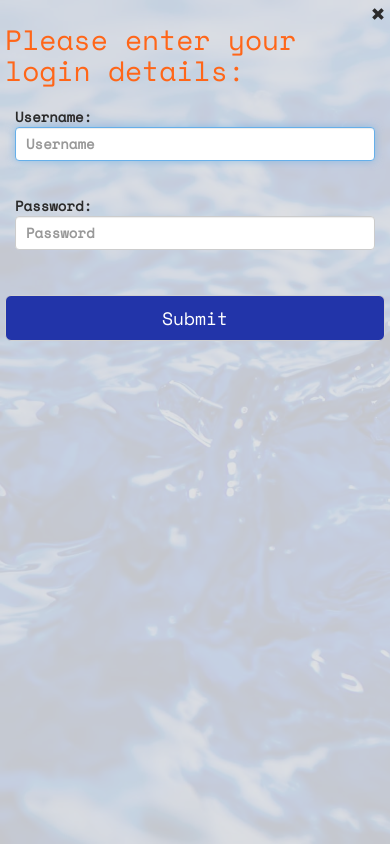
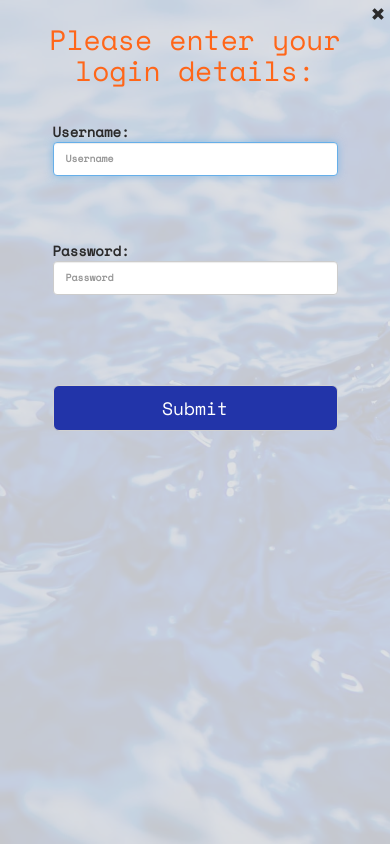
Before and after one commit to mthorning/stack-design, a PHP site: page /clientLogin.php in a window 390 px wide. Run offline with PHP 8.4, Linux system fonts and the light colour scheme.

Commit message:
final tweaks, ready for testing again

```diff
--- a/clientLogin.php
+++ b/clientLogin.php
@@ -121,18 +121,25 @@ ob_start();
     </div>
 
     <form action="" method="post" class="form-inline">
-        <div class="form-group">
+        <div class="row">
+            <div class="col-md-6 form-group">
                 <label for="username">Username:
                     <input autofocus class="form-control" type="text" id="username" name="username" placeholder="Username">
                 </label>
             </div>
-        <div class="form-group">
+            <div class="col-md-6 form-group">
                 <label for="password">Password:
                     <input class="form-control" type="password" name="password" placeholder="Password">
                 </label>
             </div>
+        </div>
             <br />
-        <input type="submit" class="btn btn-lg btn-custom pull-right">
+            <br />
+        <div class="row">
+            <div class="col-md-offset-9 col-md-2 btn-align">
+                <input type="submit" class="btn btn-lg btn-custom">
+            </div>
+        </div>
     </form>
 </div>
 
--- a/components/contactPopup.php
+++ b/components/contactPopup.php
@@ -17,11 +17,11 @@
             <form action="modules/enquiry.php" method="post">
                 <div class="form-group">
                     <label for="name">Name:</label>
-                    <input class="form-control" type="text" id="name" name="name" placeholder="Name" value="<?php echo $formName; ?>">
+                    <input autofocus class="form-control" type="text" id="name" name="name" placeholder="Name" value="<?php echo $formName; ?>">
                     <label for="email">Email:</label>
                     <input class="form-control" type="email" id="email" name="email" placeholder="Email address" value="<?php echo $formEmail; ?>">
                     <label for="subject">Subject:</label>
-                    <input class="form-control" type="text" id="subject" name="subject" placeholder="What is the subject of your message?" value="<?php echo $formSubject; ?>">
+                    <input class="form-control" type="text" id="subject" name="subject" placeholder="Subject?" value="<?php echo $formSubject; ?>">
                     <label for="comment">Message:</label>
                     <textarea class="form-control" name="comment" id="comment" rows="5" placeholder="What is your message?"><?php echo $formMessage; ?></textarea>
                     <input type="submit" class="btn btn-custom">
--- a/css/style.css
+++ b/css/style.css
@@ -7,10 +7,21 @@ body {
     text-decoration: none; }
   body p {
     text-indent: 30px; }
-  body p,
+    @media screen and (max-width: 480px) {
+      body p {
+        text-indent: 0; } }
   body li {
     font-size: 1.1em;
     text-align: justify; }
+  body p,
+  body .form-control {
+    font-size: 1.1em;
+    text-align: justify; }
+    @media screen and (max-width: 480px) {
+      body p,
+      body .form-control {
+        font-size: .7em;
+        text-align: left; } }
   body .black {
     background: #000;
     background-size: cover;
@@ -110,6 +121,9 @@ nav #logOutBtnDiv {
   top: 0;
   width: 100%;
   z-index: 2001; }
+  @media screen and (max-width: 480px) {
+    .popUpContainer {
+      padding: 0; } }
   .popUpContainer .formClose {
     float: right; }
     .popUpContainer .formClose:hover {
@@ -133,12 +147,15 @@ nav #logOutBtnDiv {
         width: 100%; } }
     .popUpContainer .popUpFormContainer #successMessage {
       border: 0;
+      cursor: pointer;
       height: 100%;
       left: 0;
       padding: -14px;
       position: absolute;
       top: 0;
       width: 100%; }
+      .popUpContainer .popUpFormContainer #successMessage h3 {
+        text-align: center; }
       .popUpContainer .popUpFormContainer #successMessage #alertContainer {
         align-items: center;
         display: flex;
@@ -201,25 +218,27 @@ nav #logOutBtnDiv {
   @media screen and (max-width: 480px) {
     #clientLoginPage .standardContainer {
       margin-top: 0;
-      min-height: 100vh; } }
+      min-height: 100vh; }
+      #clientLoginPage .standardContainer h1 {
+        text-align: center; } }
+  #clientLoginPage .standardContainer .btn-align {
+    text-align: right; }
+    @media screen and (max-width: 768px) {
+      #clientLoginPage .standardContainer .btn-align {
+        text-align: center; } }
   #clientLoginPage .standardContainer a {
     color: #2b2b2b; }
+  #clientLoginPage .standardContainer form .form-group {
+    text-align: center; }
+    #clientLoginPage .standardContainer form .form-group > label {
+      text-align: left;
+      margin: 25px auto; }
   #clientLoginPage .standardContainer .alert {
     margin: 20px auto;
     width: 75%; }
     @media screen and (max-width: 480px) {
       #clientLoginPage .standardContainer .alert {
         width: 100%; } }
-  #clientLoginPage .standardContainer form {
-    margin: auto;
-    width: 75%; }
-    @media screen and (max-width: 1200px) {
-      #clientLoginPage .standardContainer form {
-        width: 100%; } }
-    #clientLoginPage .standardContainer form label,
-    #clientLoginPage .standardContainer form input {
-      margin: auto;
-      padding: 10px; }
 
 .basicPageTemplate {
   background: url("../img/stackPattern.jpg") no-repeat;
@@ -257,18 +276,18 @@ nav #logOutBtnDiv {
           border-top: 1px dotted #636363; }
 
 .standardContainer {
+  margin: 90px auto 30px;
+  max-width: 1000px;
   min-width: 755px;
   background-color: rgba(219, 221, 224, 0.9);
   border-radius: 15px;
   box-shadow: 5px 5px 8px #222;
-  float: none;
   padding: 30px;
-  width: 75%;
-  margin: 90px auto 30px; }
+  width: 75%; }
   @media screen and (max-width: 480px) {
     .standardContainer {
-      min-height: 100vh;
-      margin: 50px auto 0; } }
+      margin: 50px auto 0;
+      min-height: 100vh; } }
   @media screen and (max-width: 768px) {
     .standardContainer {
       min-width: 0; } }
@@ -278,8 +297,8 @@ nav #logOutBtnDiv {
       padding: 10px; } }
   @media screen and (max-width: 768px) {
     .standardContainer {
-      padding: 10px;
-      width: 90vw; } }
+      padding: 15px;
+      width: 85%; } }
   @media screen and (max-width: 480px) {
     .standardContainer {
       padding: 5px;
@@ -287,11 +306,16 @@ nav #logOutBtnDiv {
   .standardContainer .btn-custom,
   .standardContainer .form-group > label {
     margin: 30px; }
-    @media screen and (max-width: 768px) {
+    @media screen and (max-width: 480px) {
       .standardContainer .btn-custom,
       .standardContainer .form-group > label {
         margin: 10px auto;
         width: 100%; } }
+    @media screen and (max-width: 768px) {
+      .standardContainer .btn-custom,
+      .standardContainer .form-group > label {
+        width: 75%;
+        max-width: 350px; } }
 
 .footer-html {
   box-sizing: border-box;
--- a/sass/modules/_mixins.scss
+++ b/sass/modules/_mixins.scss
@@ -18,8 +18,8 @@
     padding: 10px;
   }
   @include sm {
-    padding: 10px;
-    width: 90vw;
+    padding: 15px;
+    width: 85%;
   }
   @include xs {
     padding: 5px;
@@ -29,7 +29,6 @@
   background-color: rgba(219, 221, 224, .9);
   border-radius: 15px;
   box-shadow: 5px 5px 8px $dark-grey;
-  float: none;
   padding: 30px;
   width: 75%;
 }
--- a/sass/pages/_base.scss
+++ b/sass/pages/_base.scss
@@ -11,11 +11,23 @@ body {
   }
 
   p {
+    @include xs {
+      text-indent: 0;
+    }
     text-indent: 30px;
   }
 
+  li {
+    font-size: 1.1em;
+    text-align: justify;
+  }
+
   p,
-  li {
+  .form-control {
+    @include xs {
+      font-size: .7em;
+      text-align: left;
+    }
     font-size: 1.1em;
     text-align: justify;
   }
--- a/sass/pages/_basicPageTemplate.scss
+++ b/sass/pages/_basicPageTemplate.scss
@@ -53,25 +53,28 @@
 
 .standardContainer {
   @include xs {
+    margin: 50px auto 0;
     min-height: 100vh;
-    margin: 50px auto 0;
-
   }
   @include sm {
     min-width: 0;
   }
 
+  margin: 90px auto 30px;
+  max-width: 1000px;
   min-width: 755px;
 
   @include standard-container;
 
-  margin: 90px auto 30px;
-
   .btn-custom,
   .form-group > label {
-    @include sm {
+    @include xs {
       margin: 10px auto;
       width: 100%;
+    }
+    @include sm {
+      width: 75%;
+      max-width: 350px;
     }
 
     margin: 30px;
--- a/sass/pages/_clientLogin.scss
+++ b/sass/pages/_clientLogin.scss
@@ -3,12 +3,34 @@
     @include xs {
       margin-top: 0;
       min-height: 100vh;
+
+      h1 {
+        text-align: center;
+      }
     }
 
     min-height: 400px;
 
+    .btn-align {
+      @include sm {
+        text-align: center;
+      }
+      text-align: right;
+    }
+
     a {
       color: $dark-text-color;
+    }
+
+    form {
+      .form-group {
+        text-align: center;
+
+        > label {
+          text-align: left;
+          margin: 25px auto;
+        }
+      }
     }
 
     .alert {
@@ -18,19 +40,5 @@
       margin: 20px auto;
       width: 75%;
     }
-
-    form {
-      @include lg {
-        width: 100%;
-      }
-      margin: auto;
-      width: 75%;
-
-      label,
-      input {
-        margin: auto;
-        padding: 10px;
-      }
-    }
   }
 }
--- a/sass/pages/_popups.scss
+++ b/sass/pages/_popups.scss
@@ -4,6 +4,10 @@
 }
 
 .popUpContainer {
+  @include xs {
+    padding: 0;
+  }
+
   background-color: $pop-up-bg-color;
   display: flex;
   flex-direction: column;
@@ -46,12 +50,17 @@
       @extend .popUpFormContainer;
 
       border: 0;
+      cursor: pointer;
       height: 100%;
       left: 0;
       padding: -14px;
       position: absolute;
       top: 0;
       width: 100%;
+
+      h3 {
+        text-align: center;
+      }
 
       #alertContainer {
         align-items: center;
```
Also changed, not shown: js/about.js (+10 -5 lines), 1 other file. Lines whose indentation alone changed are shown as unchanged.
